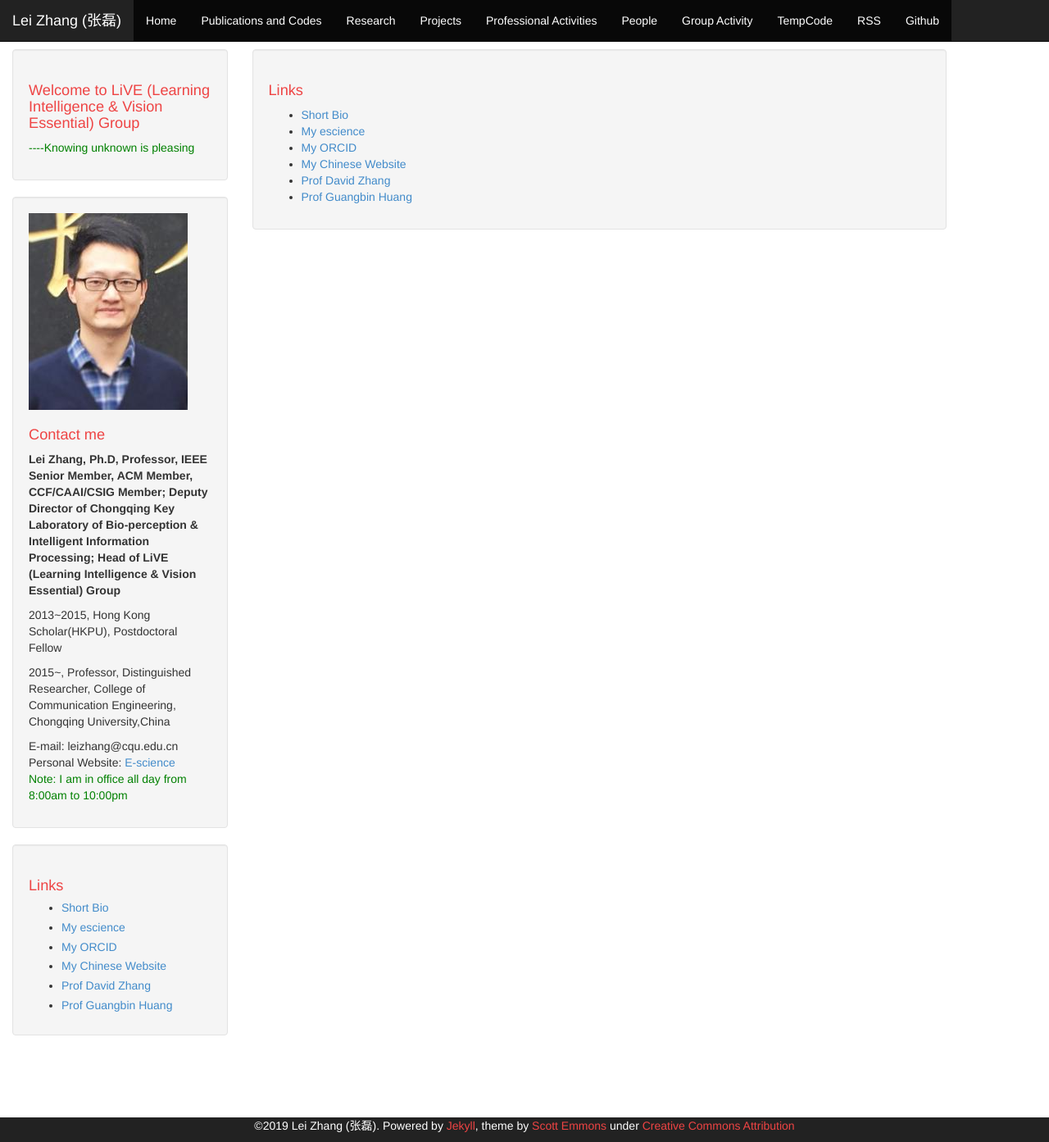
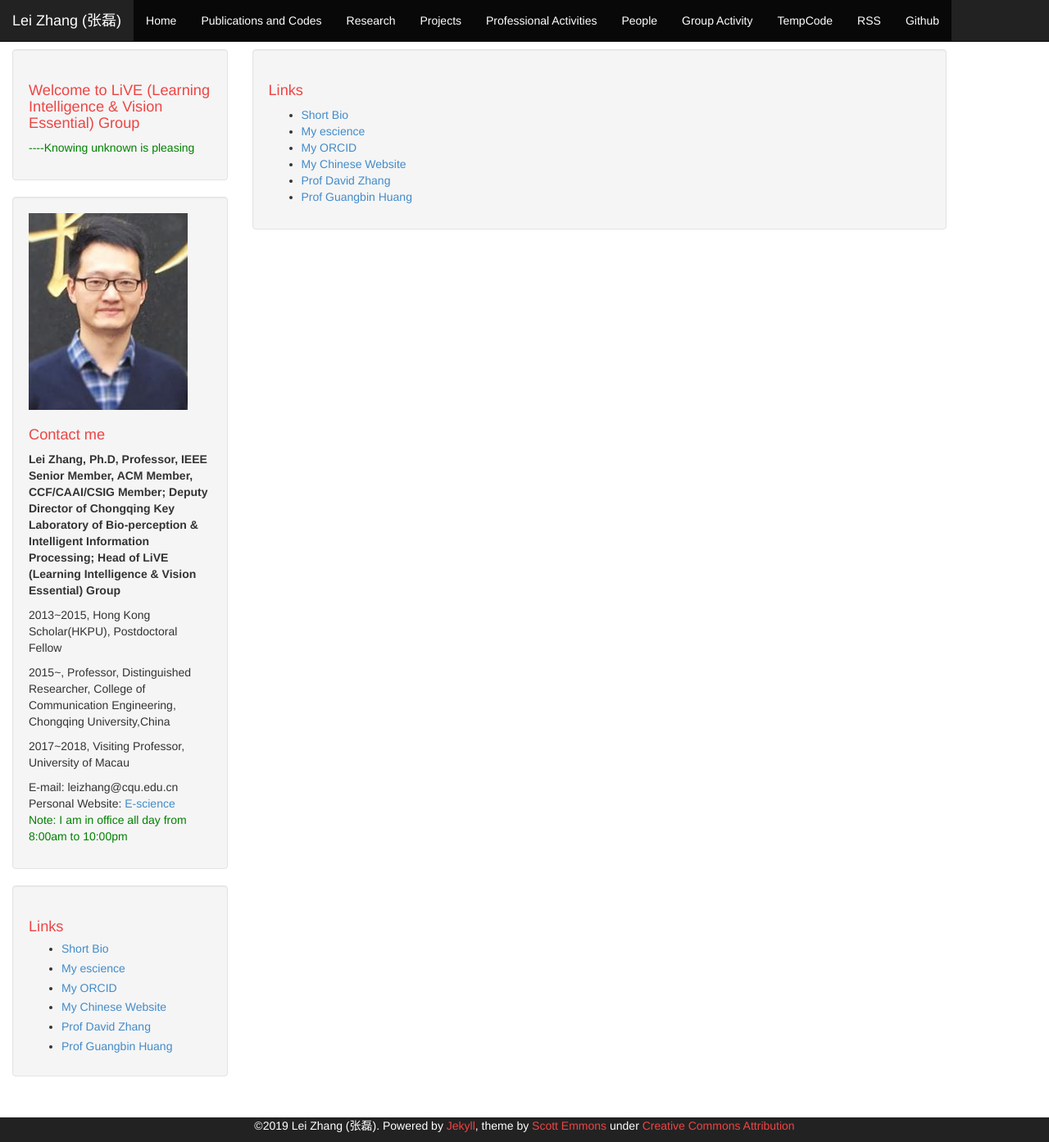
Before and after one commit to DrLeiZhang/website, a Jekyll site: the page built from links.html, in a window 1280 px wide and 1393 px high. Shown: the whole window at 82% size. Built offline with Jekyll 4.4.1, drawn with Linux system fonts in a browser that asks for light colours; Markdown is read by kramdown in place of the engine named in the settings.

Commit message:
Update sidebar.html

```diff
--- a/_includes/sidebar.html
+++ b/_includes/sidebar.html
@@ -9,7 +9,7 @@
 <p><a href="http://www.leizhang.tk/resources/LeiZhang.jpg"></a></p>
 
     <h1>Contact me</h1>
-<p><B>Lei Zhang, Ph.D, Professor, IEEE Senior Member, ACM Member, CCF/CAAI/CSIG Member; Deputy Director of Chongqing Key Laboratory of Bio-perception & Intelligent Information Processing; Head of LiVE (Learning Intelligence & Vision Essential) Group</p></B><p>2013~2015, Hong Kong Scholar(HKPU), Postdoctoral Fellow</p><p>2015~, Professor, Distinguished Researcher, College of Communication Engineering, Chongqing University,China</p>
+<p><B>Lei Zhang, Ph.D, Professor, IEEE Senior Member, ACM Member, CCF/CAAI/CSIG Member; Deputy Director of Chongqing Key Laboratory of Bio-perception & Intelligent Information Processing; Head of LiVE (Learning Intelligence & Vision Essential) Group</p></B><p>2013~2015, Hong Kong Scholar(HKPU), Postdoctoral Fellow</p><p>2015~, Professor, Distinguished Researcher, College of Communication Engineering, Chongqing University,China</p><p>2017~2018, Visiting Professor, University of Macau</p>
 
 E-mail: leizhang@cqu.edu.cn
 Personal Website: <a href="http://www.escience.cn/people/lei/index.html">E-science</a>
```
